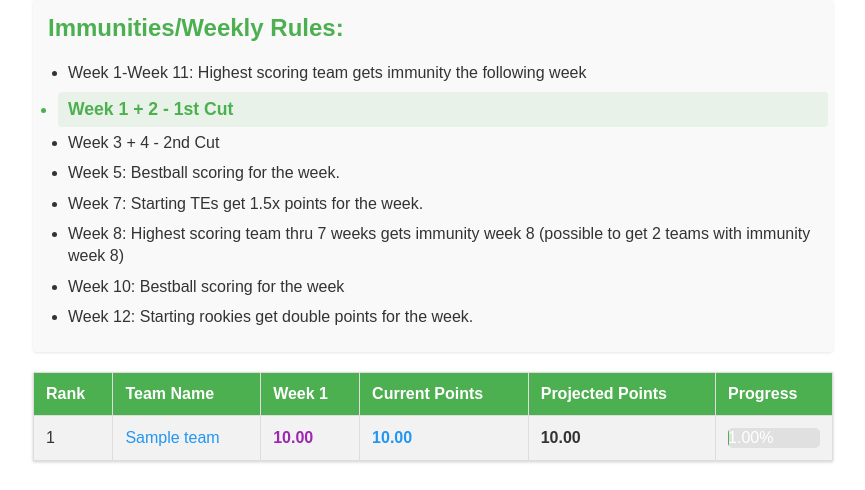
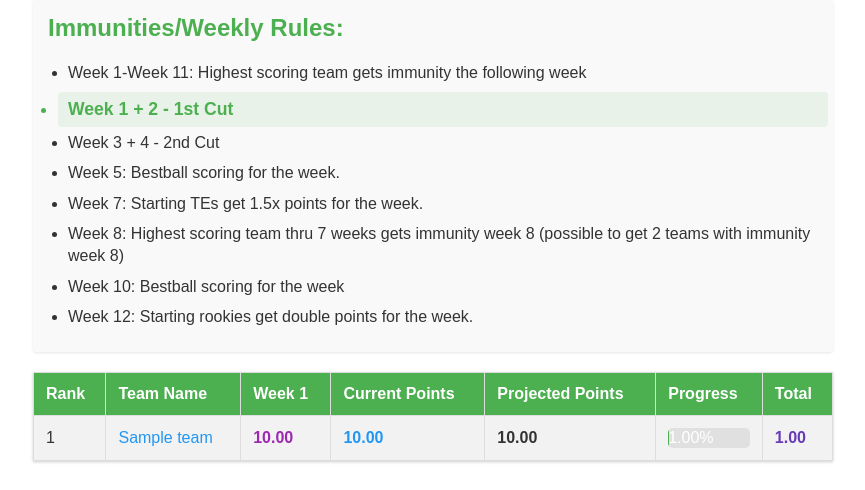
Before and after one commit to drtomaslight/LoOG-Guillotine-, a Flask app: template templates/rankings.html in a window 1280 px wide. Shown: the part 310-800 px from the top of the page, without its empty margins (207-1072 px from the left). Run offline with Flask 2, Linux system fonts and the light colour scheme; the template is opened without the code that fills it: most values are stand-ins (such as "Sample title", 1, 10 or a date in 2020); data that the repository does not hold is empty.

Commit message:
Update rankings.html

```diff
--- a/templates/rankings.html
+++ b/templates/rankings.html
@@ -15,6 +15,16 @@
             --link-color: #2196F3;
             --link-hover: #0D47A1;
             --rules-bg: #f9f9f9;
+        }
+
+        .total-points {
+            font-weight: bold;
+            color: #673AB7;  /* Purple color for total */
+        }
+
+        /* Dark mode adjustment */
+        [data-theme="dark"] .total-points {
+            color: #B39DDB;  /* Lighter purple for dark mode */
         }
 
         .week1-score {
@@ -312,6 +322,7 @@
             <th>Current Points</th>
             <th>Projected Points</th>
             <th>Progress</th>
+            <th>Total</th>
         </tr>
         {% for team in teams %}
         <tr>
@@ -333,10 +344,10 @@
                     </div>
                 </div>
             </td>
+            <td class="total-points">{{ "%.2f"|format(team.total_points) }}</td>
         </tr>
         {% endfor %}
     </table>
-
 
     <script>
         const toggleSwitch = document.querySelector('#checkbox');
```
